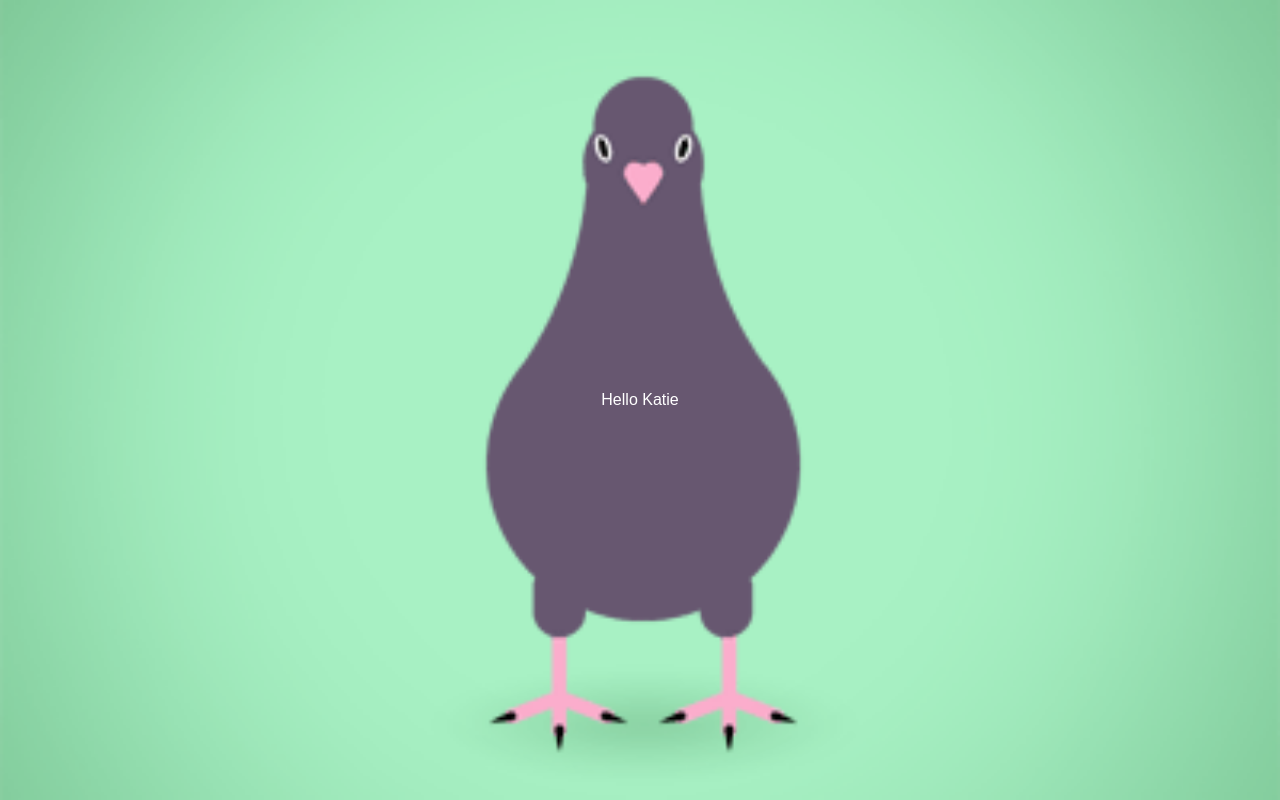
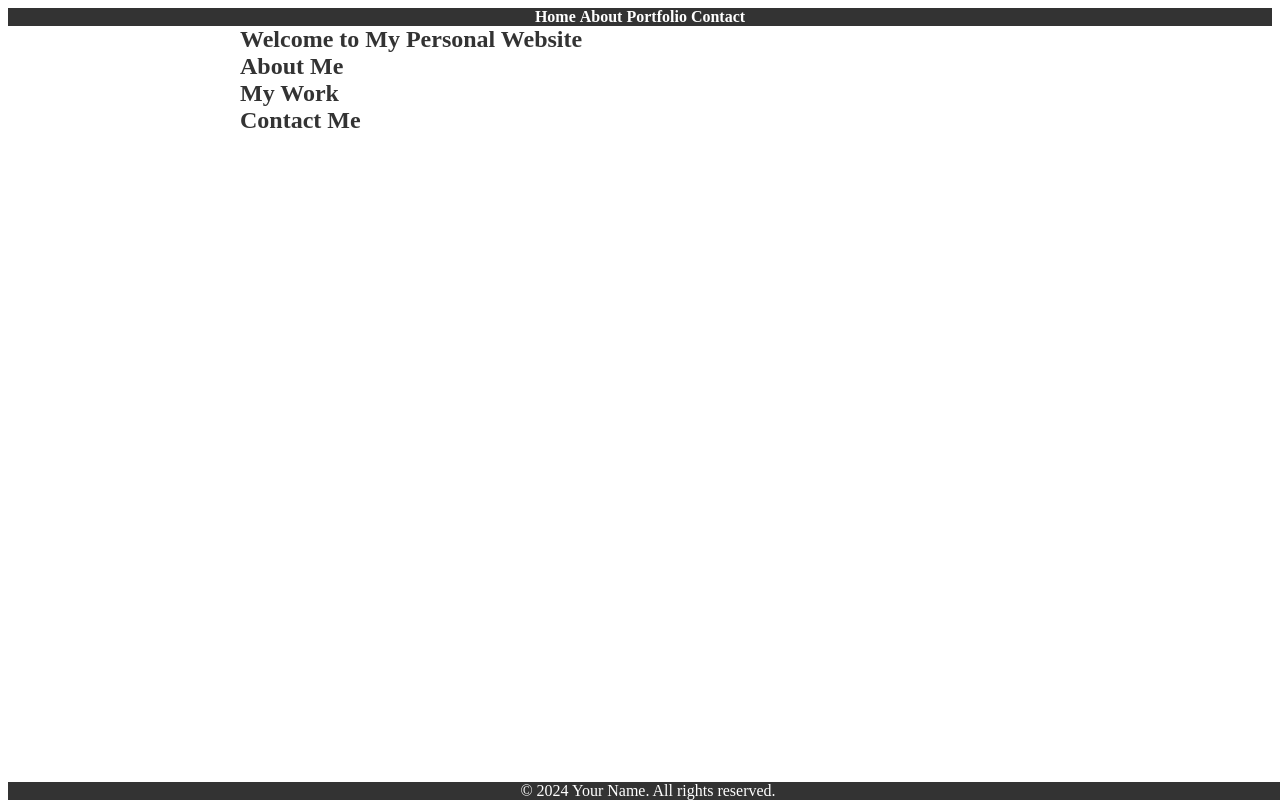
Before and after one commit to eric-orellana/TCP-Messaging, a plain HTML site: page index.html in a window 1280 px wide. Drawn offline with Linux system fonts and the light colour scheme.

Commit message:
First draft

```diff
--- a/index.html
+++ b/index.html
@@ -3,11 +3,47 @@
 <head>
     <meta charset="UTF-8">
     <meta name="viewport" content="width=device-width, initial-scale=1.0">
-    <title>Hello Katie!</title>
+    <title>Personal Website</title>
     <link rel="stylesheet" href="styles.css">
 </head>
 <body>
-    <div id="message">Hello bruh</div>
+    <header>
+        <nav>
+            <ul>
+                <li><a href="#home">Home</a></li>
+                <li><a href="#about">About</a></li>
+                <li><a href="#portfolio">Portfolio</a></li>
+                <li><a href="#contact">Contact</a></li>
+            </ul>
+        </nav>
+    </header>
+
+    <main>
+        <section id="home">
+            <h1>Welcome to My Personal Website</h1>
+            <!-- Add a brief introduction or welcome message -->
+        </section>
+
+        <section id="about">
+            <h2>About Me</h2>
+            <!-- Add your bio or any relevant information about yourself -->
+        </section>
+
+        <section id="portfolio">
+            <h2>My Work</h2>
+            <!-- Add a gallery or list of your projects -->
+        </section>
+
+        <section id="contact">
+            <h2>Contact Me</h2>
+            <!-- Add a contact form or your contact details -->
+        </section>
+    </main>
+
+    <footer>
+        <p>&copy; 2024 Your Name. All rights reserved.</p>
+    </footer>
+
     <script src="script.js"></script>
 </body>
 </html>
--- a/script.js
+++ b/script.js
@@ -1,4 +1,14 @@
-document.addEventListener("DOMContentLoaded", function() {
-    const messageElement = document.getElementById('message');
-    messageElement.textContent = "Hello Katie";
+// JavaScript functionality for your website
+
+// Example: Smooth scrolling for navigation links
+document.querySelectorAll('nav ul li a').forEach(anchor => {
+    anchor.addEventListener('click', function(e) {
+        e.preventDefault();
+        const target = document.querySelector(this.getAttribute('href'));
+        target.scrollIntoView({
+            behavior: 'smooth'
+        });
+    });
 });
+
+// Add more JavaScript functions and event listeners here
--- a/styles.css
+++ b/styles.css
@@ -1,15 +1,86 @@
 body {
+/* Basic CSS Reset */
+* {
     margin: 0;
     padding: 0;
+    box-sizing: border-box;
+}
+
+/* Global Variables */
+:root {
+    --spacing-small: 8px;
+    --spacing-medium: 16px;
+    --spacing-large: 24px;
+    --spacing-xlarge: 32px;
+
+    --font-size-small: 14px;
+    --font-size-medium: 16px;
+    --font-size-large: 20px;
+    --font-size-xlarge: 24px;
+}
+
+body {
     font-family: Arial, sans-serif;
+    line-height: 1.6;
+    background-color: #f4f4f4;
+}
+
+/* Navigation Bar */
+header {
+    background: #333;
+    color: #fff;
+    padding: var(--spacing-medium) 0;
     text-align: center;
-    display: flex;
-    justify-content: center;
-    align-items: center;
-    height: 100vh;
-    background-image: url('pigeon.gif');
-    background-size: cover;
-    background-repeat: no-repeat;
-    background-position: center;
-    color: white;
 }
+
+nav ul {
+    list-style: none;
+    padding: 0;
+}
+
+nav ul li {
+    display: inline;
+    margin: 0 var(--spacing-medium);
+}
+
+nav ul li a {
+    color: #fff;
+    text-decoration: none;
+    font-weight: bold;
+}
+
+nav ul li a:hover {
+    text-decoration: underline;
+}
+
+/* Main Content */
+main {
+    padding: var(--spacing-large);
+    max-width: 800px;
+    margin: 0 auto;
+}
+
+section {
+    margin-bottom: var(--spacing-xlarge);
+}
+
+h1, h2 {
+    margin-bottom: var(--spacing-medium);
+    color: #333;
+}
+
+/* Footer */
+footer {
+    background: #333;
+    color: #fff;
+    text-align: center;
+    padding: var(--spacing-medium) 0;
+    position: fixed;
+    width: 100%;
+    bottom: 0;
+}
+
+/* Additional Styles */
+/* Add custom styles for your website here */
+
+}
```
